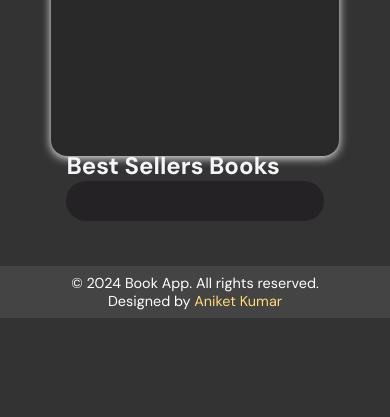
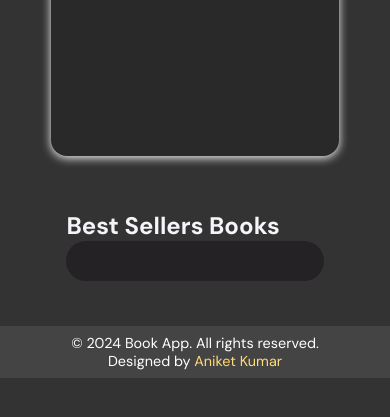
Before and after one commit to shinigl/Book-Store, a plain HTML site: page Book-app.html in a window 390 px wide. Both pictures are taken after a click on the element 311 px from the left and 30 px from the top of the page. Shown: the part 135-552 px from the top of the page. Drawn offline with Linux system fonts and the light colour scheme; no server answers.

Commit message:
Fixed responsiveness

```diff
--- a/script.js
+++ b/script.js
@@ -177,14 +177,14 @@ const toggleDarkMode = document.querySelector(".toggle");
 
 toggleDarkMode.addEventListener("click", () => {
     if (document.body.classList.contains("dark-mode")) {
-        document.body.classList.remove("dark-mode");  // Remove dark mode
+        document.body.classList.remove("dark-mode");
         document.getElementById('book-logo').style.color = "#000";
         document.getElementById('profile').style.color = "#000";
         document.getElementById('right-header').style.color = "#4f2ee8";
     } else {
-        document.body.classList.add("dark-mode");  // Add dark mode
-        document.getElementById('book-logo').style.color = "#fff"; // Change logo color to white
-        document.getElementById('right-header').style.color = "goldenrod"; // Reset logo color to black (or default)
+        document.body.classList.add("dark-mode");
+        document.getElementById('book-logo').style.color = "#fff";
+        document.getElementById('right-header').style.color = "goldenrod";
         document.getElementById('profile').style.color = "#fff";
     }
 });
--- a/style.css
+++ b/style.css
@@ -592,6 +592,7 @@ body.dark-mode .book-item {
        text-align: center;
         justify-content: center;
         align-items: flex-start;
+        margin-bottom: 60px;
 
     }
 
```
Also changed, not shown: 2 other files.
